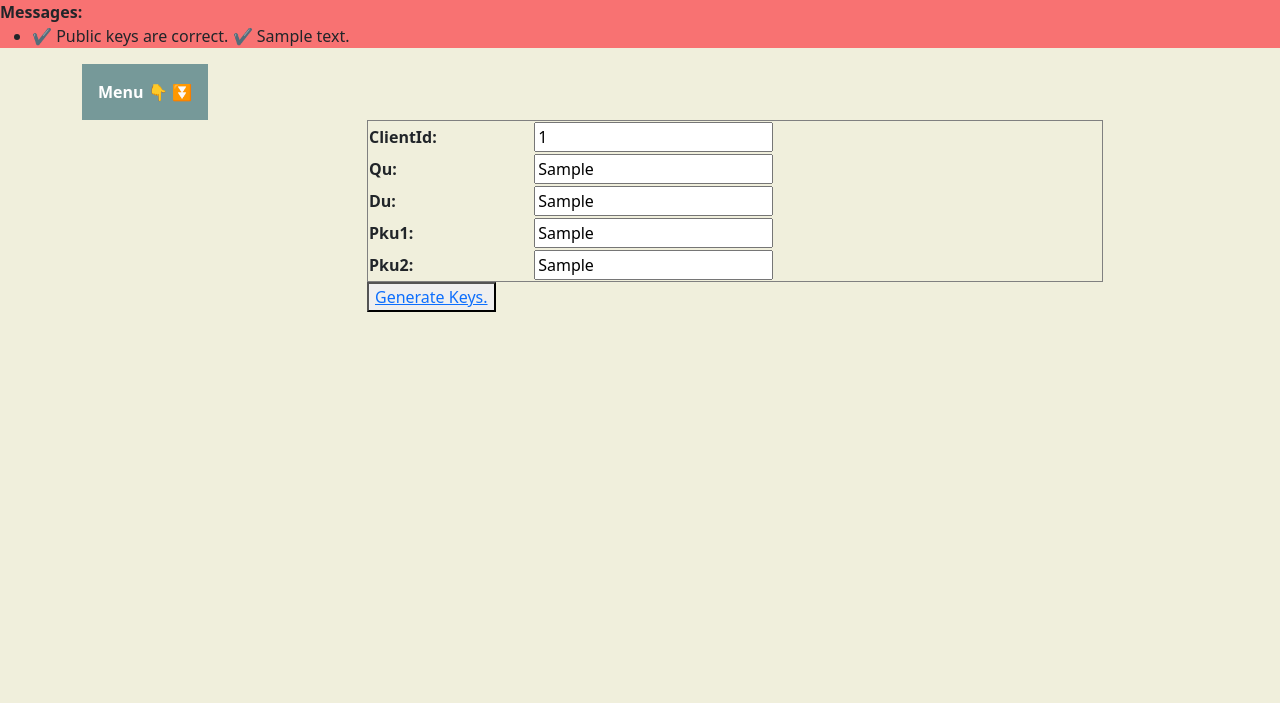
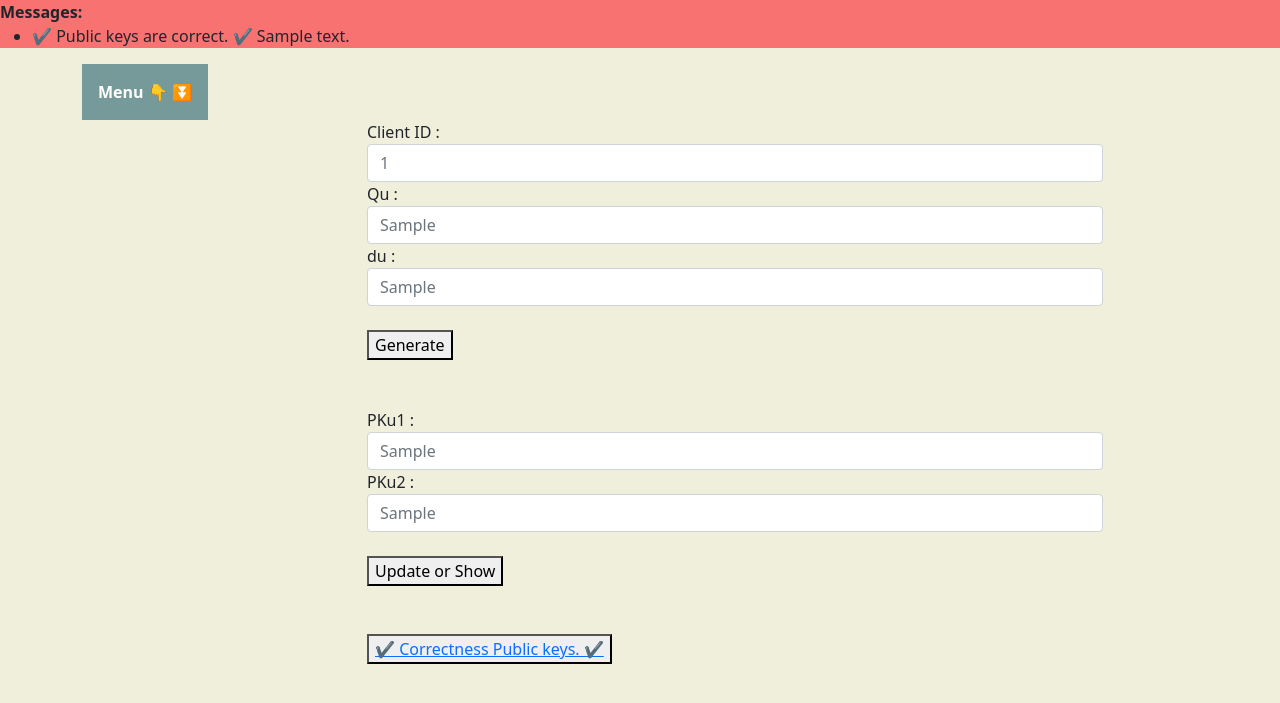
Before and after one commit to dnyaneshm36/cloundimg, a Django app: page /clpeks/check in a window 1280 px wide. Shown: the top 703 px of the page. Run offline with Django 3.2, Linux system fonts and the light colour scheme; a user stored in the database is signed in; tables that the repository leaves empty hold one stand-in row (values such as "Sample post"); a database or web service that is not in the repository returns one stand-in record (values such as "Sample title"); data that the repository does not hold is empty.

Commit message:
🔥🔥 make mane larger and  key generations and partial update . 🔥🔥

```diff
--- a/cripto/templates/keys.html
+++ b/cripto/templates/keys.html
@@ -26,7 +26,7 @@
   display: none;
   position: absolute;
   background-color: #f9f9f9;
-  min-width: 200px;
+  min-width: 270px;
   box-shadow: 0px 8px 16px 0px rgba(0,0,0,0.2);
   z-index: 1;
 }
@@ -73,9 +73,18 @@
         <div class="dropdown-content">
           <ul >
             {% if user.is_authenticated %}
-            <li><a href="{% url 'account_email' %}">Change E-mail</a></li>
+            <li><a href="{% url 'home' %}">🏠 Home 🏠</a></li>
+            <li><a href="{% url 'account_email' %}">📩 Change E-mail 📩</a></li>
+            <li><a href="{% url 'keyshow' %}">🌀 Keys 🌀</a></li>
+            <li><a href="{% url 'correct' %}">🧿 Correctness Public keys. 🧿</a></li>
+
+            <li><a href="{% url 'upload' %}">📤 Upload 📤</a></li>
+            <li><a href="{% url 'search' %}">🔎 Search 🔍</a></li>
+
+
             <li><a href="{% url 'account_logout' %}">Sign Out</a></li>
             {% else %}
+            <li><a href="{% url 'home' %}">🏠 Home 🏠</a></li>
             <li><a href="{% url 'account_login' %}">Sign In</a></li>
             <li><a href="{% url 'account_signup' %}">Sign Up</a></li>
             {% endif %}
@@ -96,43 +105,44 @@
 
           </dev>
           <dev class="col-lg-8" >
-            <form action="" enctype="multipart/form-data" method="post">
+            <form id="contact-form" class="contact__form" method="POST" action="{% url 'keygen' %}">
+
+              {% csrf_token %}
+
+              <div class="form-group">
+                  Client ID :
+                  <input name="clientId" type="text" class="form-control" placeholder='{{ form.clientId.value }}' >
+              </div>
+              <div class="form-group">
+                Qu :
+                <input name="qu" type="text" class="form-control" placeholder='{{ form.qu.value }}'>
+              </div>
+              <div class="form-group">
+                du : <input name="du" type="text" class="form-control" placeholder='{{ form.du.value }}'>
+              </div>
+              <br>
+              <button  name="submit" type="submit">Generate</button>
+             </form>
+              <br>
+              <br>
+              <form id="contact-form" class="contact__form" method="POST" action="{% url 'uploadpublic' %}">
+
                 {% csrf_token %}
-                <table border="1" width="100%">
-                    {{ form }}
-                    <!-- <tr>
-                      <th>{{ form.username }}</th>
-                      <td>
-                        {{ form.name.errors }}
-                        {{ form.name }}
-                      </td>
-                    </tr>
 
-                    <tr >
-                      <th ></th>
-                      <td width="20%">
-                        Su :
-                      </td>
-                      <td width="80%">
-                        {{ form.su }}
-                      </td>
-                    </tr>
-
-                    <tr>
-                      <th>{{ form.message.label_tag }}</th>
-                      <td>
-                        {{ form.message.errors }}
-                        {{ form.message }}
-                        <br />
-                        {{ form.message.help_text }}
-                      </td>
-                    </tr> -->
-                  </table>
-                <!-- <input type="submit" value="keygen"> -->
-            </form>
-            <button ><a href="{% url 'keygen' %}">
-
-             Generate Keys. </a></button>
+                <div class="form-group">
+                  PKu1 :
+                    <input name="pku1" type="text" class="form-control" placeholder="{{ form.pku1.value }}">
+                </div>
+                <div class="form-group">
+                  PKu2 :
+                  <input name="pku2" type="text" class="form-control" placeholder="{{ form.pku2.value }}">
+                </div>
+                <br>
+                <button  name="submit" type="submit">Update or Show</button>
+               </form>
+               <br>
+               <br>
+               <button ><a href="{% url 'correct' %}"> ✔  Correctness Public keys. ✔</a></button>
         </dev>
         </dev>
 
```
